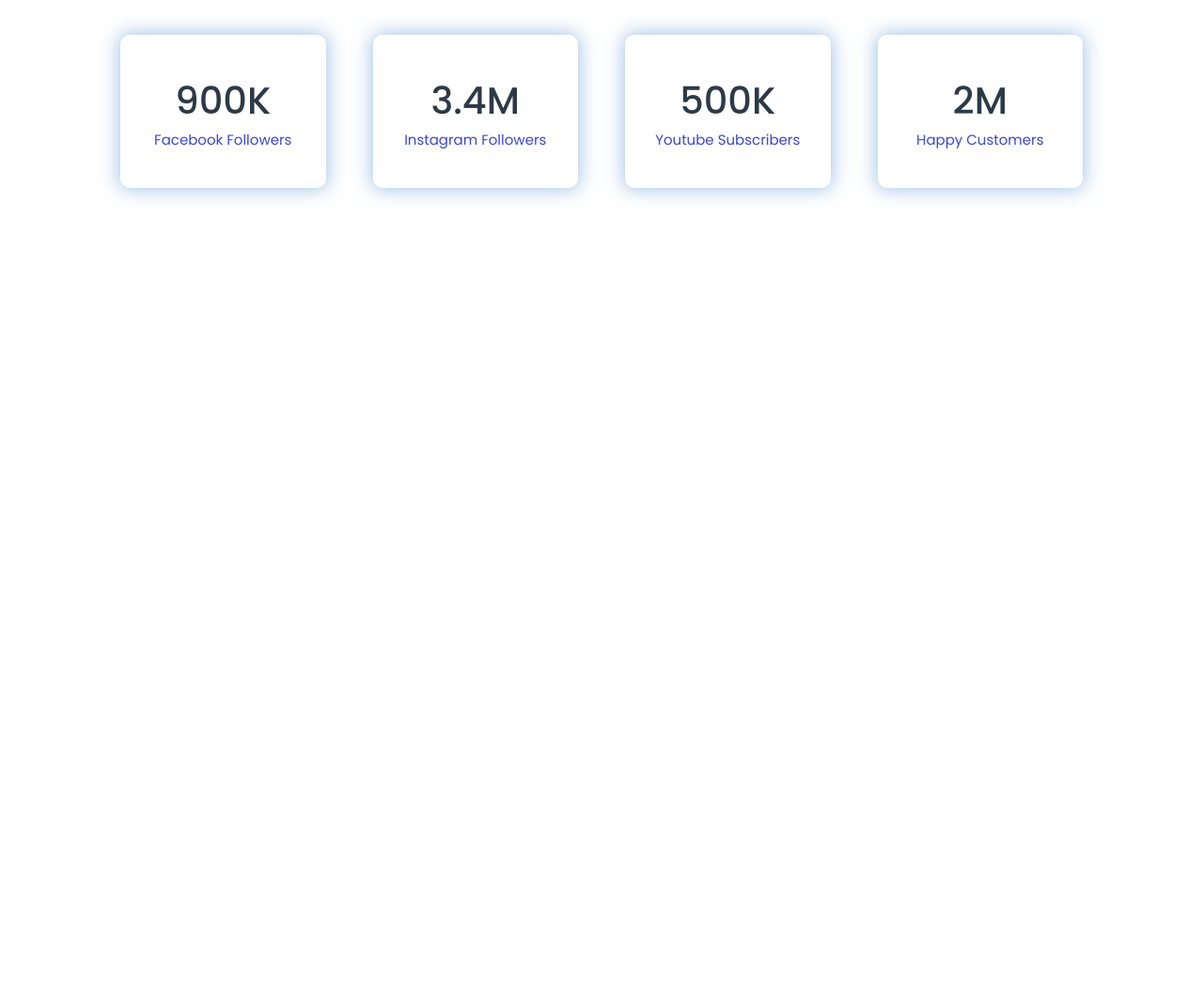
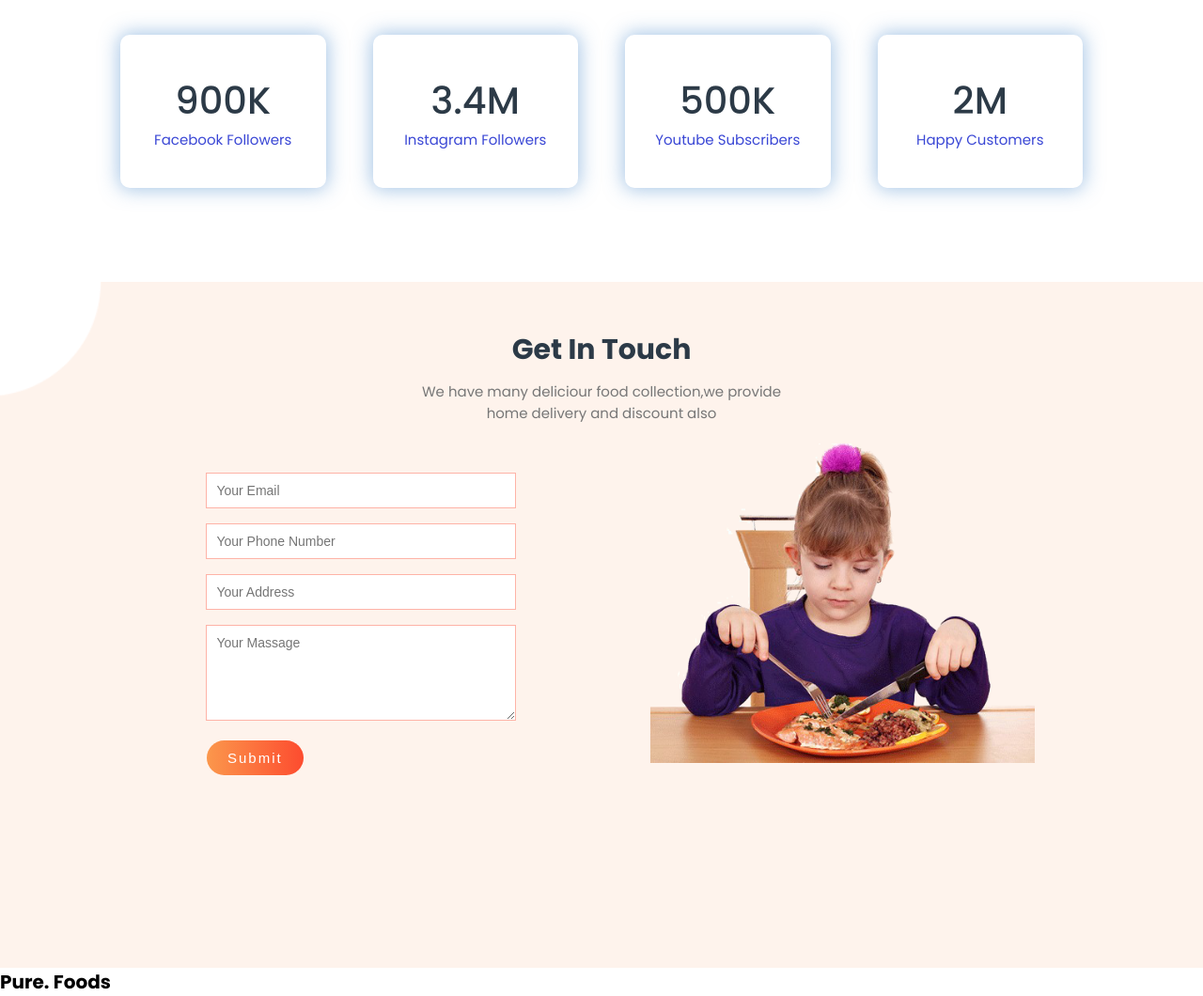
Before and after one commit to khayrul-dev/FoodShop, a plain HTML site: page index.html in a window 1280 px wide. Shown: the part 2745-3805 px from the top of the page at 94% size. Before the commit the page ends 3045 px from the top, so only its background shows below. Drawn offline with nearby package versions, Linux system fonts and the light colour scheme.

Commit message:
contact section Created

```diff
--- a/index.html
+++ b/index.html
@@ -123,7 +123,7 @@
         </div>
     </section>
     <!-- -------our recipies------ -->
-
+    <!-- ----------followers-------- -->
     <section id="followers">
         <div class="container">
             <div class="follower-col">
@@ -145,6 +145,43 @@
         </div>
     </section>
 
+    <!-- ----------followers-------- -->
+
+    <!-- -----contact------------ -->
+    <section id="contact">
+        <div class="section-title">
+            <h1>Get In Touch</h1>
+            <p>We have many deliciour food collection,we provide <br> home delivery and discount also</p>
+        </div>
+        <div class="container">
+            <div class="contact-form">
+                <form action="#">
+                    <div class="form-group">
+                        <input type="email" placeholder="Your Email" required>
+                    </div>
+                    <div class="form-group">
+                        <input type="number" placeholder="Your Phone Number" required>
+                    </div>
+                    <div class="form-group">
+                        <input type="text" placeholder="Your Address" required>
+                    </div>
+                    <textarea name="" id="" cols="30" rows="5" placeholder="Your Massage" required></textarea>
+                    <input type="submit" value="Submit">
+                </form>
+            </div>
+            <div class="contact-img">
+                <img src="images/contact.png" alt="">
+            </div>
+        </div>
+    </section>
+    <!-- -----contact------------ -->
+
+    <!-- ---------footer------- -->
+    <footer>
+        <h1><span>Pure.</span> Foods</h1>
+        <p></p>
+    </footer>
+    <!-- ---------footer------- -->
 
 
 </body>
--- a/style.css
+++ b/style.css
@@ -228,3 +228,62 @@ li{
     font-weight: 400;
 }
 /* ----------followers-------- */
+
+/* ---------contact-------- */
+#contact{
+    height: 80vh;
+    background: url(images/contact-bg.png);
+    background-repeat: no-repeat;
+    background-position: center;
+    background-size: cover;
+    padding: 50px 0 40px;
+}
+#contact .section-title{
+    margin-bottom: 40px;
+}
+.contact-form{
+    flex: 1;
+    text-align: center;
+}
+.contact-form form input,
+.contact-form form textarea{
+    width: 60%;
+    padding: 10px;
+    outline: none;
+    border: 1px solid #fd4b2f6b;
+    margin: 8px 0;
+    color: #2C3A47;
+    font-size: 1.4rem;
+}
+.contact-form form textarea::placeholder{
+    font-size: 1.4rem;
+    font-family: 'Popping', sans-serif;
+}
+.contact-form form input[type = "submit"]{
+    width: 20%;
+    display: block;
+    margin-left: 18%;
+    background: linear-gradient(90deg, #fb974c 0%, #fd4c2f 100%);
+    border: none;
+    cursor: pointer;
+    border-radius: 30px;
+    color: #fff;
+    font-size: 1.5rem;
+    font-weight: 500;
+    letter-spacing: 2px;
+}
+.contact-form form input[type = "submit"]:hover{
+    background: linear-gradient(90deg, #fd4c2f 0%, #fb974c 100%);
+}
+.contact-img{
+    flex: 1;
+    width: 80%;
+    text-align: center;
+    position: relative;
+    top: -20px;
+}
+.contact-img img{
+    width: 80%;
+}
+/* linear-gradient(90deg, rgba(#fd4c2f), rgba(#fb974c) */
+/* ---------contact-------- */
```
Also changed, not shown: images/contact-bg.png (added), images/contact.png (renamed from images/food.png), images/pngaaa.com-409269.png (deleted).
